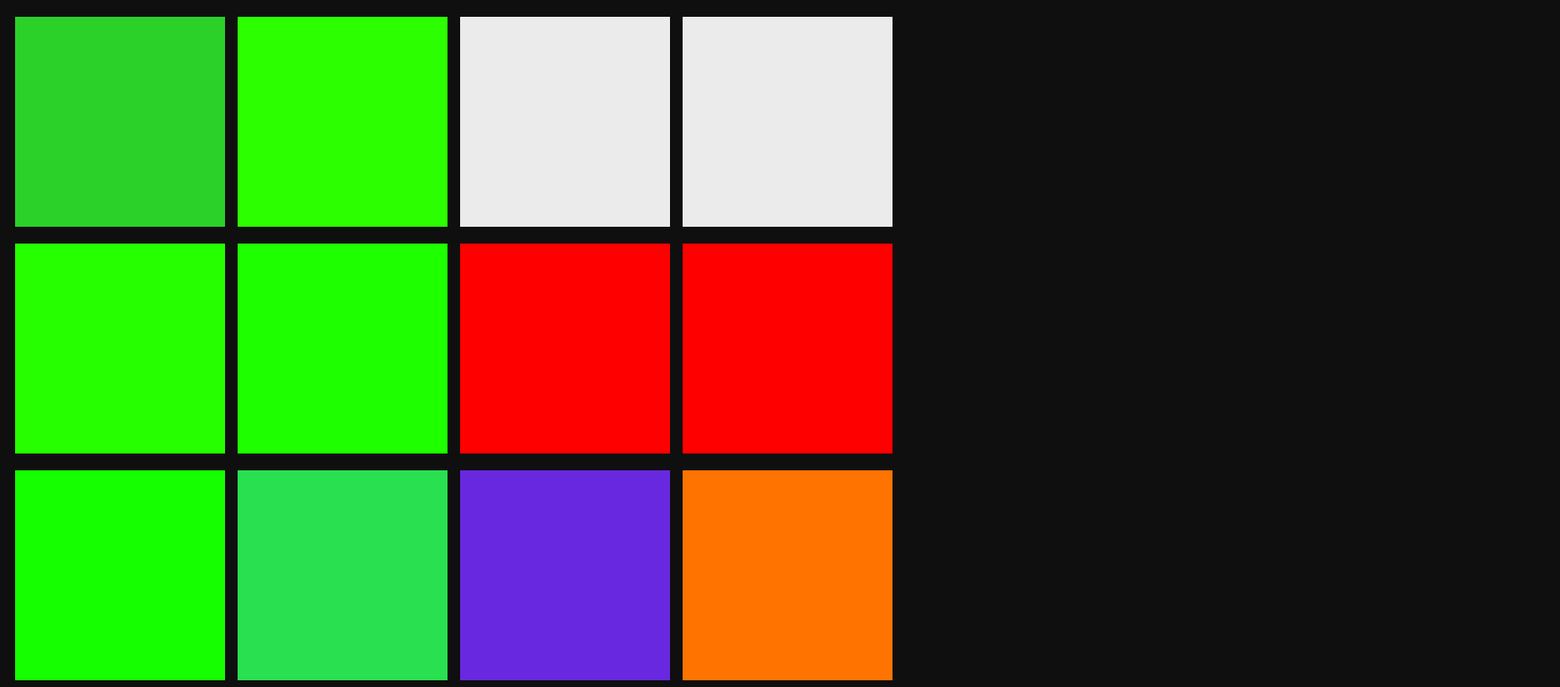
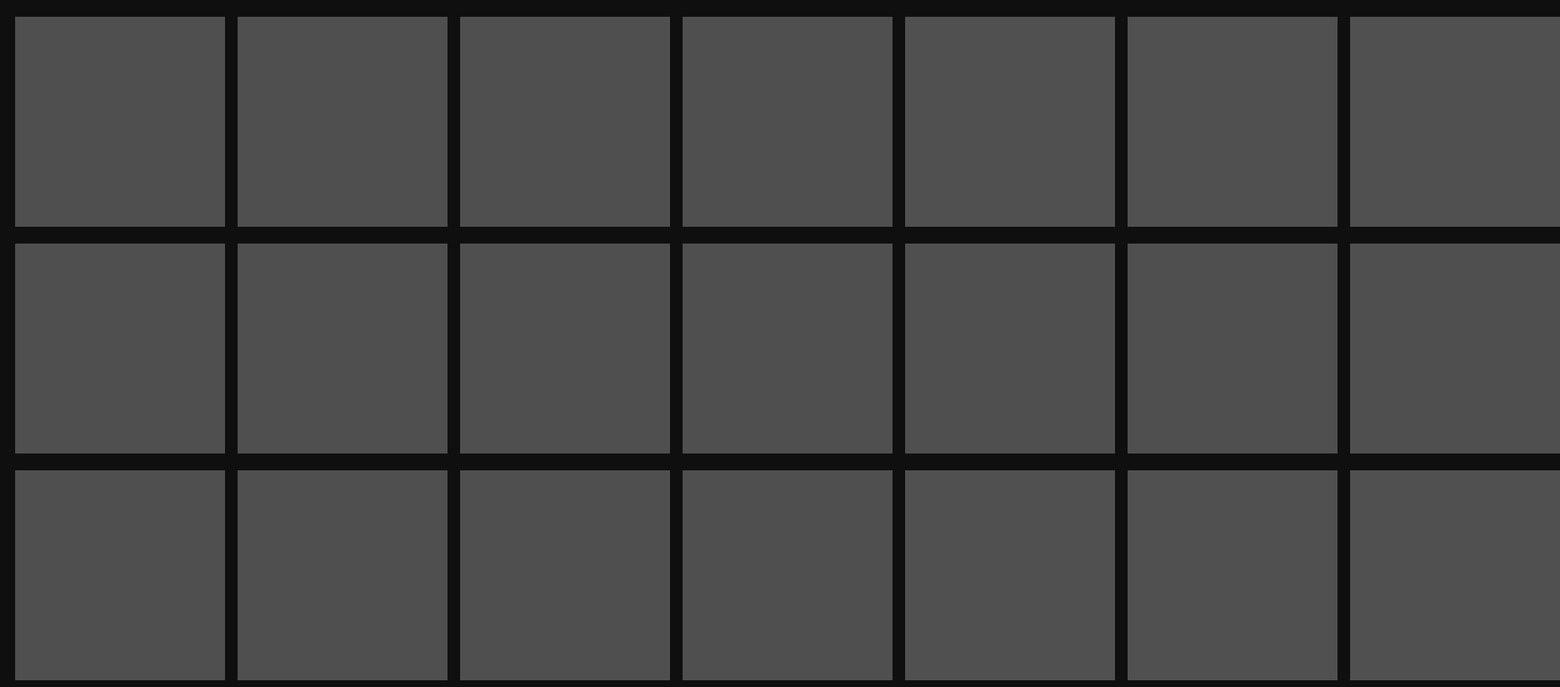
Before and after one commit to FAKE01010010/Prueba4css, a plain HTML site: page index.html in a window 1280 px wide. Shown: the whole page at 84% size, 1858 px wide, since content can reach past the window. Drawn offline with Linux system fonts and the light colour scheme.

Commit message:
Update style.css

```diff
--- a/style.css
+++ b/style.css
@@ -7,7 +7,7 @@ body {
 	width: 250px;
 	margin-top: 20px;
 	margin-left: 10px;
-	background-color: #2bd128;
+	background-color: #4f4f4f;
 }
 
 .twitter {
@@ -15,7 +15,7 @@ body {
 	width: 250px;
 	margin-top: 20px;
 	margin-left: 10px;
-	background-color: #26ff00;
+	background-color: #4f4f4f;
 }
 
 .twitch {
@@ -23,7 +23,7 @@ body {
 	width: 250px;
 	margin-top: 20px;
 	margin-left: 10px;
-	background-color: #15ff00;
+	background-color: #4f4f4f;
 }
 
 .reddit {
@@ -31,7 +31,7 @@ body {
 	width: 250px;
 	margin-top: -790px;
 	margin-left: 275px;
-	background-color: #2bff00;
+	background-color: #4f4f4f;
 }
 
 .gmail {
@@ -39,7 +39,7 @@ body {
 	width: 250px;
 	margin-top: 20px;
 	margin-left: 275px;
-	background-color: #1eff00;
+	background-color: #4f4f4f;
 }
 
 .whatsapp {
@@ -47,7 +47,7 @@ body {
 	width: 250px;
 	margin-top: 20px;
 	margin-left: 275px;
-	background-color: #28e050;
+	background-color: #4f4f4f;
 }
 
 .amazon {
@@ -55,7 +55,7 @@ body {
 	width: 250px;
 	margin-top: -790px;
 	margin-left: 540px;
-	background-color: #ebebeb;
+	background-color: #4f4f4f;
 }
 
 .netflix {
@@ -63,7 +63,7 @@ body {
 	width: 250px;
 	margin-top: 20px;
 	margin-left: 540px;
-	background-color: #ff0000;
+	background-color: #4f4f4f;
 }
 
 .trading {
@@ -71,7 +71,7 @@ body {
 	width: 250px;
 	margin-top: 20px;
 	margin-left: 540px;
-	background-color: #6828e0;
+	background-color: #4f4f4f;
 }
 
 .amazona {
@@ -79,7 +79,7 @@ body {
 	width: 250px;
 	margin-top: -790px;
 	margin-left: 805px;
-	background-color: #ebebeb;
+	background-color: #4f4f4f;
 }
 
 .netflixia {
@@ -87,7 +87,7 @@ body {
 	width: 250px;
 	margin-top: 20px;
 	margin-left: 805px;
-	background-color: #ff0000;
+	background-color: #4f4f4f;
 }
 
 .pornhub {
@@ -95,5 +95,74 @@ body {
 	width: 250px;
 	margin-top: 20px;
 	margin-left: 805px;
-	background-color: #ff7300;
+	background-color: #4f4f4f;
 }
+.amazoniana {
+	height: 250px;
+	width: 250px;
+	margin-top: -790px;
+	margin-left: 1070px;
+	background-color: #505050;
+}
+
+.netflixiana {
+	height: 250px;
+	width: 250px;
+	margin-top: 20px;
+	margin-left: 1070px;
+	background-color: #4f4f4f;
+}
+
+.pornhubiana {
+	height: 250px;
+	width: 250px;
+	margin-top: 20px;
+	margin-left: 1070px;
+	background-color: #505050;
+}
+.amazonianaa {
+	height: 250px;
+	width: 250px;
+	margin-top: -790px;
+	margin-left: 1335px;
+	background-color: #505050;
+}
+
+.netflixianaa {
+	height: 250px;
+	width: 250px;
+	margin-top: 20px;
+	margin-left: 1335px;
+	background-color: #4f4f4f;
+}
+
+.pornhubianaa {
+	height: 250px;
+	width: 250px;
+	margin-top: 20px;
+	margin-left: 1335px;
+	background-color: #505050;
+}
+.amazonianaaa {
+	height: 250px;
+	width: 250px;
+	margin-top: -790px;
+	margin-left: 1600px;
+	background-color: #505050;
+}
+
+.netflixianaaa {
+	height: 250px;
+	width: 250px;
+	margin-top: 20px;
+	margin-left: 1600px;
+	background-color: #4f4f4f;
+}
+
+.pornhubianaaa {
+	height: 250px;
+	width: 250px;
+	margin-top: 20px;
+	margin-left: 1600px;
+	background-color: #505050;
+}
```
